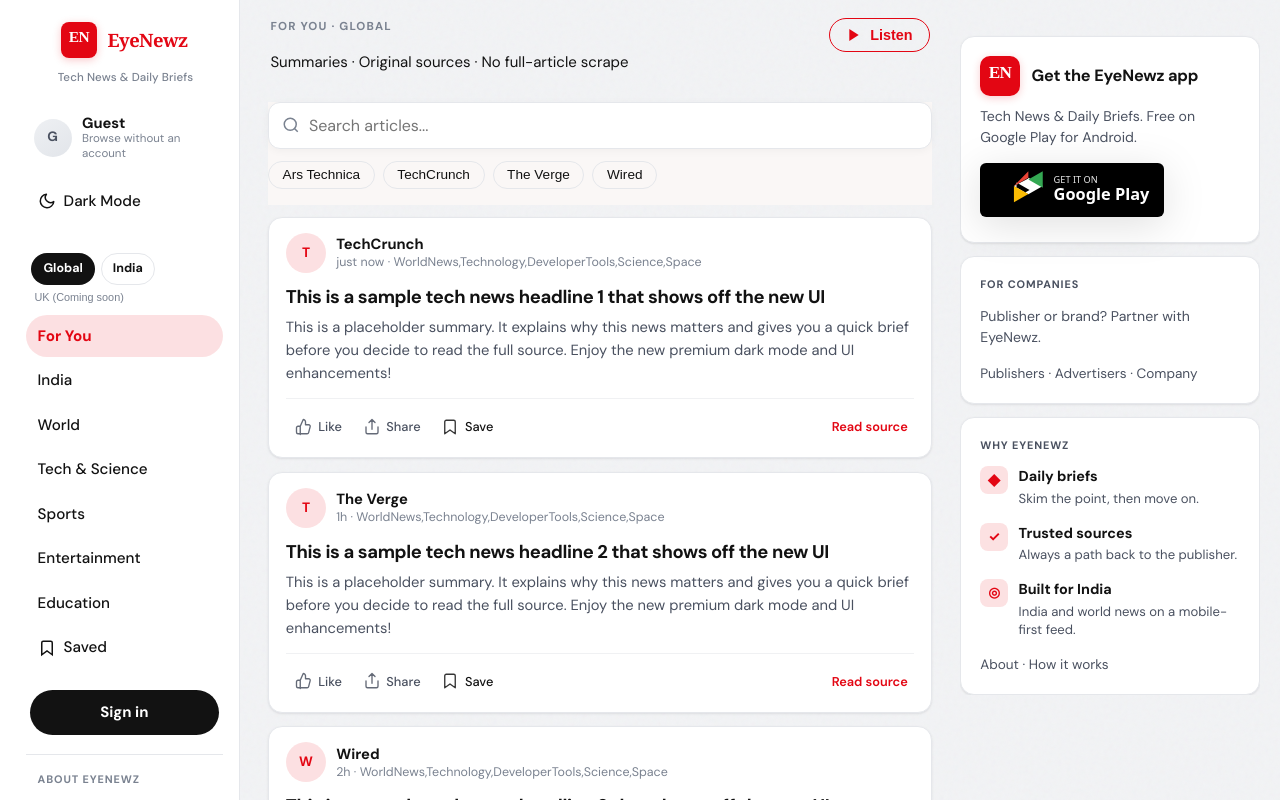
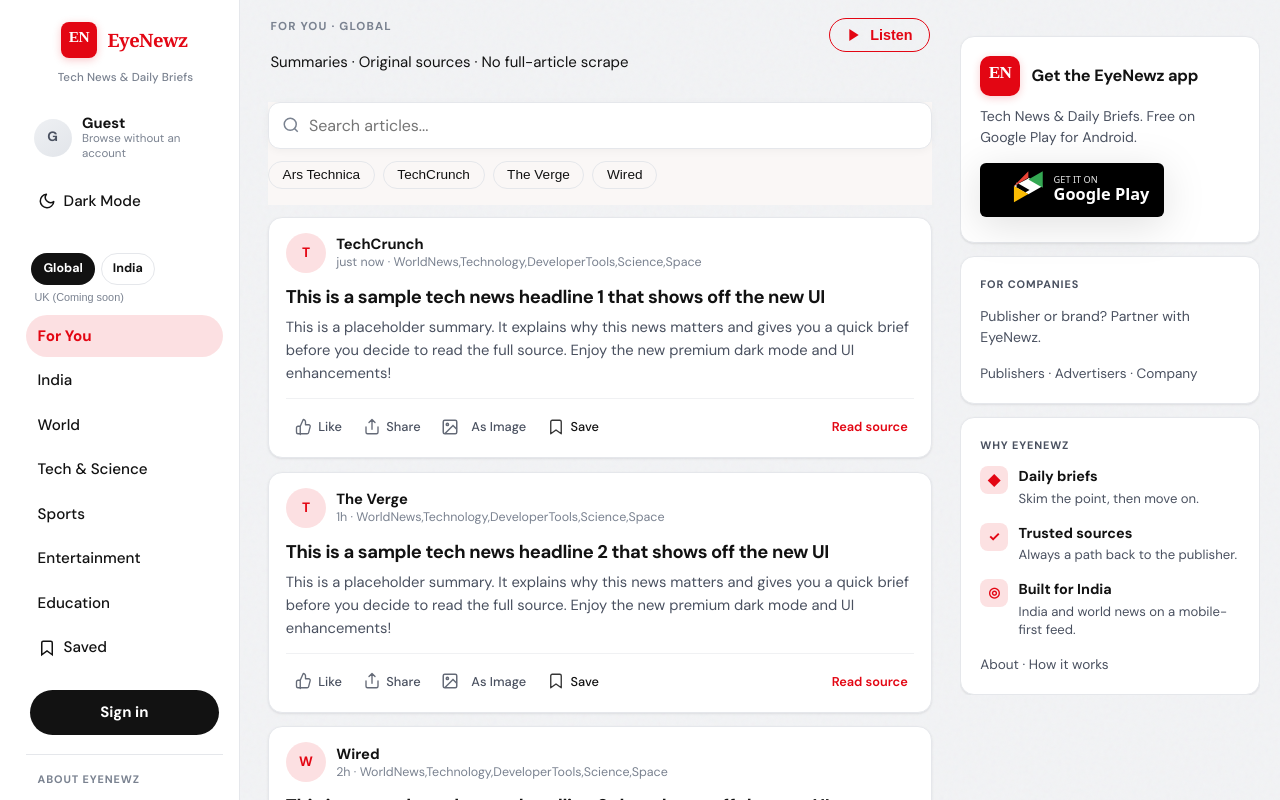
Before and after one commit to iamkartik0704/eyenewz, a React (Vite) app: page / in a window 1280 px wide. Shown: the top 800 px of the page. Built offline with nearby package versions, Linux system fonts and the light colour scheme.

Commit message:
Implement native Canvas-based Share as Image feature

```diff
--- a/src/components/ArticleCard.jsx
+++ b/src/components/ArticleCard.jsx
@@ -235,10 +235,9 @@
     }
   };
 
+  const [isGenerating, setIsGenerating] = useState(false);
+
   const handleShare = async () => {
-    // TODO: Implement html2canvas logic here
-    console.log("Would generate image using canvas for article: " + article.id);
-
     const url = href;
     const title = headline;
     try {
@@ -253,6 +252,118 @@
       }
     } catch {
       // user cancelled share
+    }
+  };
+
+  const handleShareAsImage = async () => {
+    if (isGenerating) return;
+    setIsGenerating(true);
+    try {
+      const canvas = document.createElement('canvas');
+      canvas.width = 1080;
+      canvas.height = 1080;
+      const ctx = canvas.getContext('2d');
+
+      // Background
+      ctx.fillStyle = '#121212';
+      ctx.fillRect(0, 0, 1080, 1080);
+
+      // Branding
+      ctx.fillStyle = '#e30613';
+      ctx.font = 'bold 46px sans-serif';
+      ctx.fillText('EyeNewz', 60, 80);
+
+      ctx.fillStyle = '#9ca3af';
+      ctx.font = '32px sans-serif';
+      ctx.fillText('Tech News & Daily Briefs', 260, 78);
+
+      // Publisher info
+      ctx.fillStyle = '#ffffff';
+      ctx.font = 'bold 36px sans-serif';
+      ctx.fillText(publisher, 60, 160);
+
+      ctx.fillStyle = '#9ca3af';
+      ctx.font = '30px sans-serif';
+      ctx.fillText(when || 'Just now', 60, 210);
+
+      let currentY = 270;
+
+      // Draw image
+      if (currentImage) {
+        try {
+          const img = new Image();
+          img.crossOrigin = "anonymous";
+          img.src = currentImage;
+          await new Promise((resolve, reject) => {
+            img.onload = resolve;
+            img.onerror = reject;
+          });
+          // Cover center crop simulation
+          const scale = Math.max(960 / img.width, 500 / img.height);
+          const drawWidth = img.width * scale;
+          const drawHeight = img.height * scale;
+          const offsetX = 60 + (960 - drawWidth) / 2;
+          const offsetY = currentY + (500 - drawHeight) / 2;
+
+          ctx.save();
+          ctx.beginPath();
+          ctx.rect(60, currentY, 960, 500);
+          ctx.clip();
+          ctx.drawImage(img, offsetX, offsetY, drawWidth, drawHeight);
+          ctx.restore();
+
+          currentY += 560;
+        } catch (e) {
+          console.warn('Failed to load image for canvas share', e);
+        }
+      }
+
+      // Headline
+      ctx.fillStyle = '#ffffff';
+      ctx.font = 'bold 54px sans-serif';
+      const words = headline.split(' ');
+      let line = '';
+      for (let n = 0; n < words.length; n++) {
+        const testLine = line + words[n] + ' ';
+        const metrics = ctx.measureText(testLine);
+        if (metrics.width > 960 && n > 0) {
+          ctx.fillText(line, 60, currentY);
+          line = words[n] + ' ';
+          currentY += 70;
+        } else {
+          line = testLine;
+        }
+      }
+      ctx.fillText(line, 60, currentY);
+
+      canvas.toBlob(async (blob) => {
+        if (!blob) return;
+        const file = new File([blob], 'eyenewz-share.png', { type: 'image/png' });
+
+        if (navigator.canShare && navigator.canShare({ files: [file] })) {
+          try {
+            await navigator.share({
+              files: [file],
+              title: headline,
+              text: 'Read more on EyeNewz'
+            });
+          } catch {
+            // Share cancelled
+          }
+        } else {
+          const url = URL.createObjectURL(blob);
+          const a = document.createElement('a');
+          a.href = url;
+          a.download = 'eyenewz-share.png';
+          a.click();
+          URL.revokeObjectURL(url);
+        }
+        setIsGenerating(false);
+      }, 'image/png');
+
+    } catch (err) {
+      console.error("Error generating image:", err);
+      setIsGenerating(false);
     }
   };
 
@@ -304,6 +415,17 @@
               onClick={handleShare}
             >
               {iconShare()} {copied ? "Copied" : "Share"}
+            </button>
+
+            <button
+              type="button"
+              className={`icon-btn action-share-img ${isGenerating ? 'is-generating' : ''}`}
+              aria-label="Share as Image"
+              onClick={handleShareAsImage}
+              disabled={isGenerating}
+            >
+              <svg width="18" height="18" viewBox="0 0 24 24" fill="none" stroke="currentColor" strokeWidth="2" style={{ marginRight: '0.4rem' }}><rect x="3" y="3" width="18" height="18" rx="2" ry="2"></rect><circle cx="8.5" cy="8.5" r="1.5"></circle><polyline points="21 15 16 10 5 21"></polyline></svg>
+              {isGenerating ? "Wait..." : "As Image"}
             </button>
 
             <button
```
